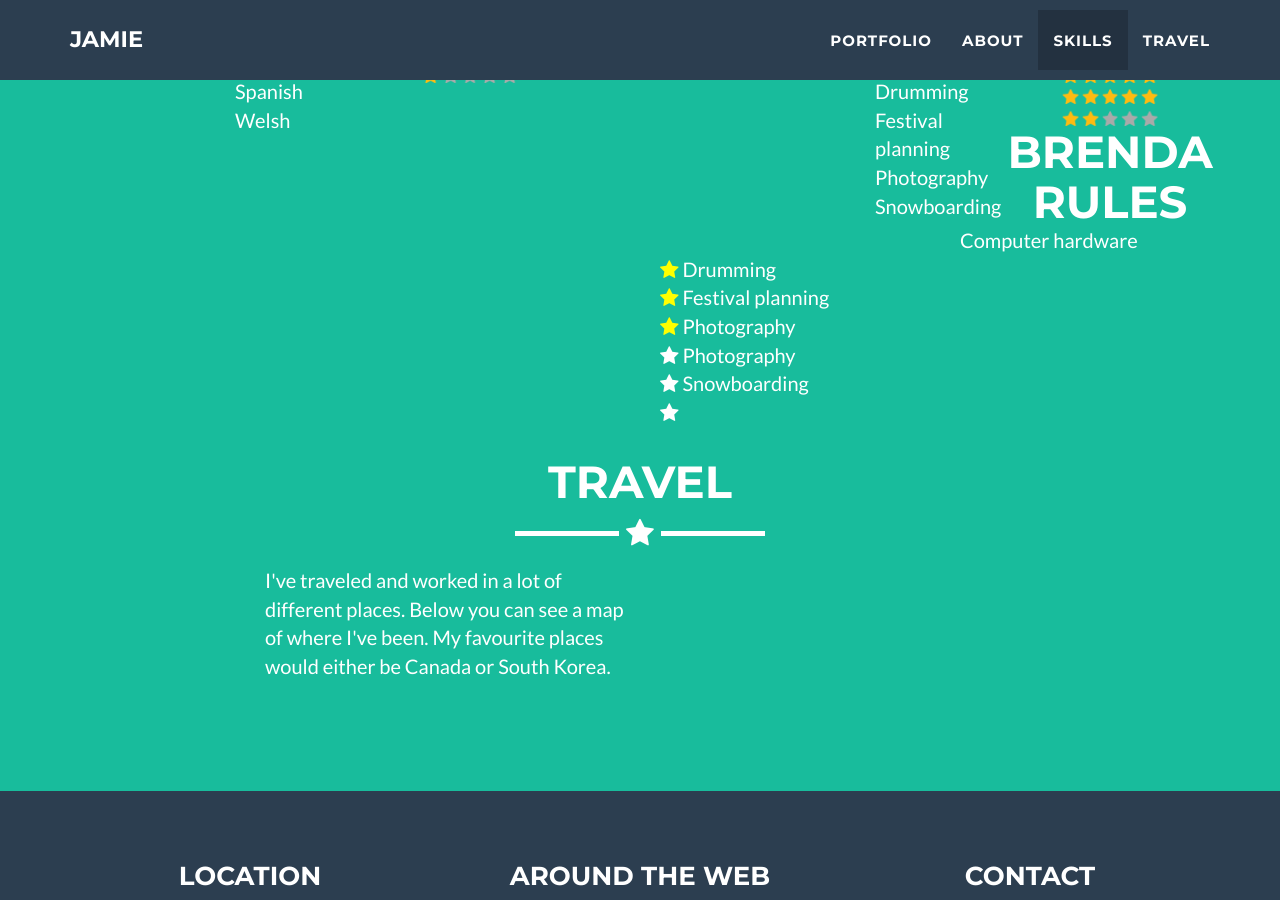
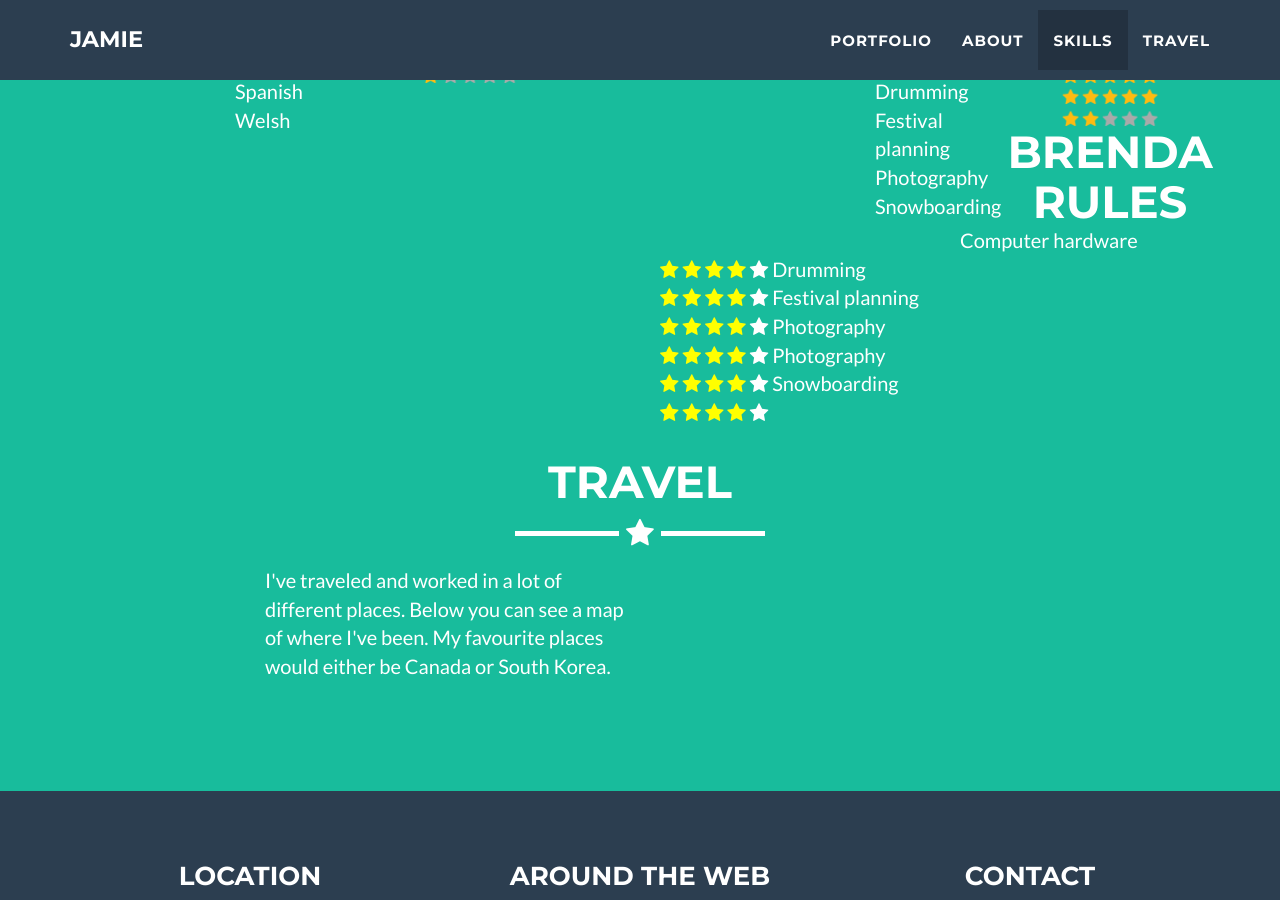
Before and after one commit to jamiedumayne/jamiedumayne.github.io, a Jekyll site: the page built from _posts/2014-07-18-project-1.markdown, in a window 1280 px wide and 900 px high, scrolled down 2982 px. Built offline with Jekyll 4.4.1, drawn with Linux system fonts in a browser that asks for light colours.

Commit message:
Update skills.html

```diff
--- a/_includes/skills.html
+++ b/_includes/skills.html
@@ -189,12 +189,43 @@
 <body>
 
 <h2>Brenda Rules</h2>
-<p>Computer hardware<br> <span class="fa fa-star checked"></span>
-Drumming<br> <span class="fa fa-star checked"></span>
-Festival planning<br><span class="fa fa-star checked"></span>
-Photography<br> <span class="fa fa-star"></span>
-Photography<br> <span class="fa fa-star"></span>
-Snowboarding<br> <span class="fa fa-star"></span>
+<p>Computer hardware<br>
+  <span class="fa fa-star checked"></span>
+  <span class="fa fa-star checked"></span>
+  <span class="fa fa-star checked"></span>
+  <span class="fa fa-star checked"></span>
+  <span class="fa fa-star"></span>
+
+Drumming<br>
+  <span class="fa fa-star checked"></span>
+  <span class="fa fa-star checked"></span>
+  <span class="fa fa-star checked"></span>
+  <span class="fa fa-star checked"></span>
+  <span class="fa fa-star"></span>
+Festival planning<br>
+  <span class="fa fa-star checked"></span>
+  <span class="fa fa-star checked"></span>
+  <span class="fa fa-star checked"></span>
+  <span class="fa fa-star checked"></span>
+  <span class="fa fa-star"></span>
+Photography<br>
+  <span class="fa fa-star checked"></span>
+  <span class="fa fa-star checked"></span>
+  <span class="fa fa-star checked"></span>
+  <span class="fa fa-star checked"></span>
+  <span class="fa fa-star"></span>
+Photography<br>
+  <span class="fa fa-star checked"></span>
+  <span class="fa fa-star checked"></span>
+  <span class="fa fa-star checked"></span>
+  <span class="fa fa-star checked"></span>
+  <span class="fa fa-star"></span>
+Snowboarding<br>
+  <span class="fa fa-star checked"></span>
+  <span class="fa fa-star checked"></span>
+  <span class="fa fa-star checked"></span>
+  <span class="fa fa-star checked"></span>
+  <span class="fa fa-star"></span>
         </div>
       </div>
     </div>
```
